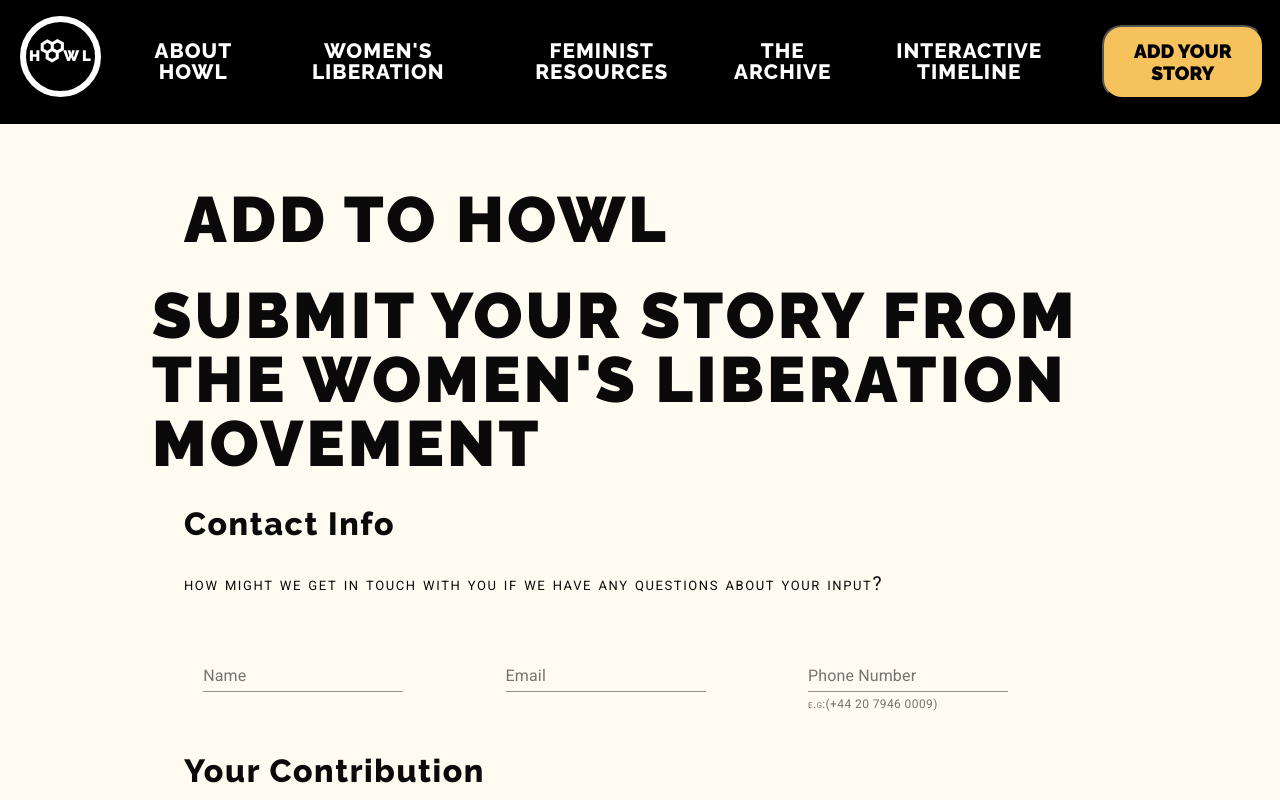
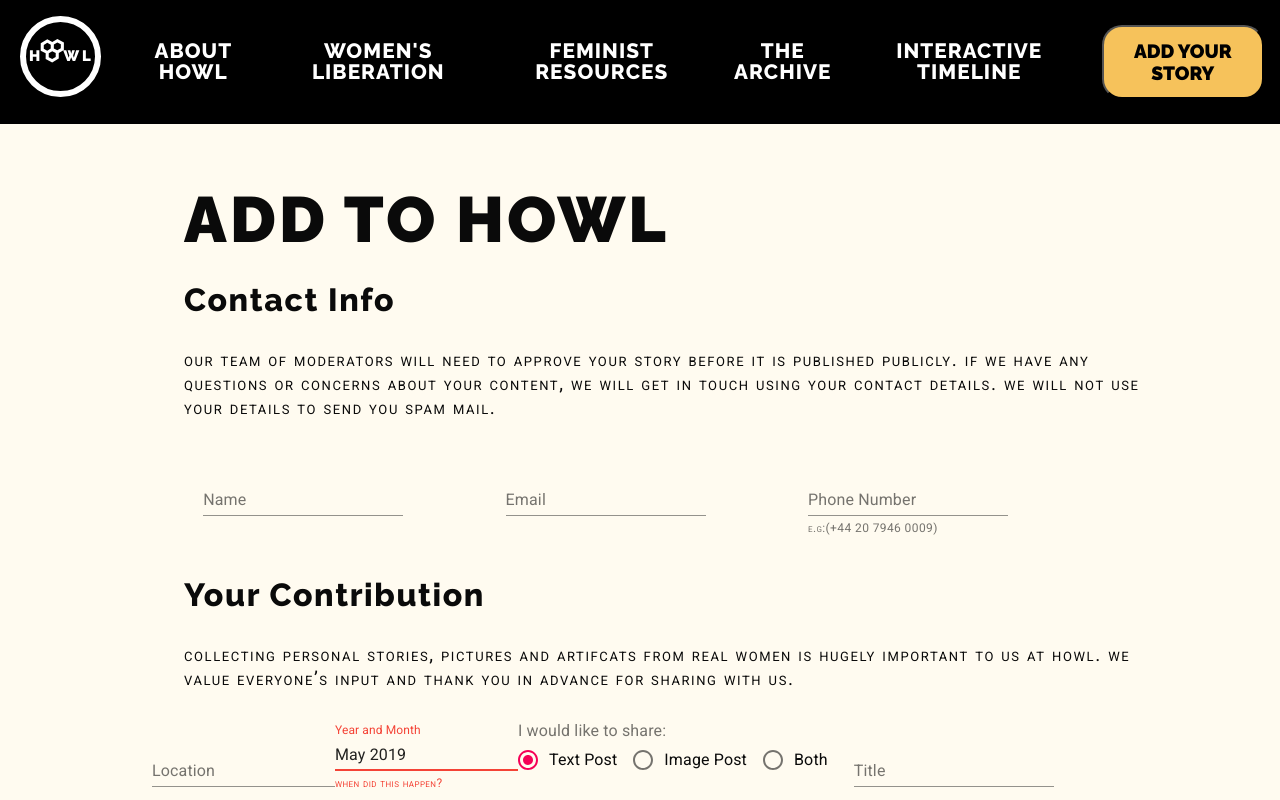
Before and after one commit to founders-programme-2/howl, a React (Create React App) app in the folder client/: page /form in a window 1280 px wide. Shown: the top 800 px of the page. Built offline with nearby package versions, Linux system fonts and the light colour scheme; what react-a11y would draw is missing.

Commit message:
update styling/content  in contact part of form

```diff
--- a/client/src/Components/Form/ContactInfo/ContactInfo.style.js
+++ b/client/src/Components/Form/ContactInfo/ContactInfo.style.js
@@ -1,11 +1 @@
 import styled from 'styled-components';
-
-const AddHead = styled.h1``;
-
-const AddSub = styled.h2``;
-
-const Para = styled.p``;
-
-const Form = styled.form``;
-
-export { AddHead, AddSub, Para, Form };
--- a/client/src/Components/Form/ContactInfo/index.js
+++ b/client/src/Components/Form/ContactInfo/index.js
@@ -1,20 +1,17 @@
 import React, { Fragment } from 'react';
-import { AddHead, AddSub, Para, Form } from './ContactInfo.style';
 import { withStyles, TextField } from '../../muIndex';
 import styles from './muiStyles';
 
 const ContactInfo = ({ classes, name, email, phone, textChange }) => {
   return (
     <Fragment>
-      <AddHead>
-        Submit your story from the Women&#39;s Liberation Movement
-      </AddHead>
-      <AddSub>Contact Info</AddSub>
-      <Para>
-        How might we get in touch with you if we have any questions about your
-        input?
-      </Para>
-      <Form>
+      <h2>Contact Info</h2>
+      <p>
+      Our team of moderators will need to approve your story
+      before it is published publicly. If we have any questions or concerns about your content, we will
+      get in touch using your contact details. We will not use your details to send you spam mail.
+      </p>
+      <form>
         <TextField
           id="name"
           name="name"
@@ -46,7 +43,7 @@ const ContactInfo = ({ classes, name, email, phone, textChange }) => {
           margin="normal"
           onChange={textChange('phone')}
         />
-      </Form>
+      </form>
     </Fragment>
   );
 };
```
